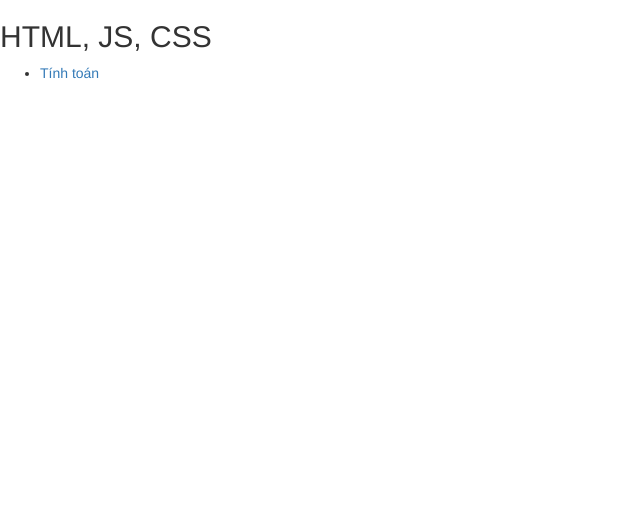
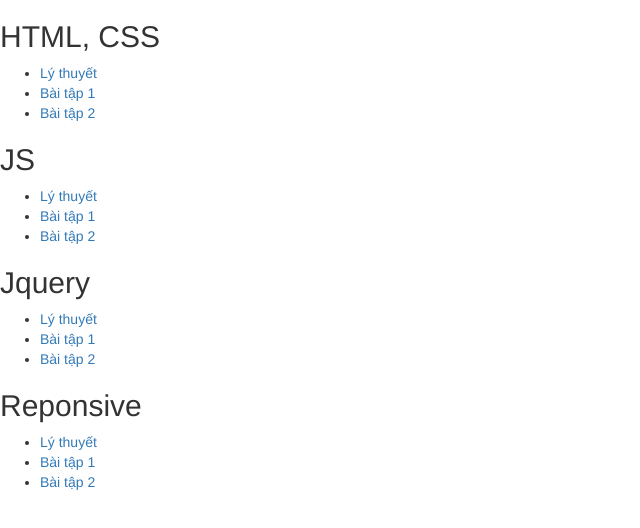
Before and after one commit to minhhathanhsang/minhhathanhsang.github.io, a plain HTML site: page index.html in a window 1280 px wide. Shown: the whole page, without its empty margins (0-640 px from the left). Drawn offline with Linux system fonts and the light colour scheme.

Commit message:
Update index.html

```diff
--- a/index.html
+++ b/index.html
@@ -8,15 +8,70 @@
     </head>
     <body>
 <div>
-     <h2>HTML, JS, CSS</h2>
+     <h2>HTML, CSS</h2>
 
      <ul>
        <li>
-           <a href="#" >Tính toán</a>
+           <a href="#" >Lý thuyết</a>
+       </li>
+       <li>
+           <a href="#" >Bài tập 1</a>
+       </li>
+       <li>
+           <a href="#" >Bài tập 2</a>
        </li>
      </ul>
 
 </div>
+<div>
+     <h2>JS</h2>
+
+     <ul>
+       <li>
+           <a href="#" >Lý thuyết</a>
+       </li>
+       <li>
+           <a href="#" >Bài tập 1</a>
+       </li>
+       <li>
+           <a href="#" >Bài tập 2</a>
+       </li>
+     </ul>
+
+</div>
+<div>
+     <h2>Jquery</h2>
+
+     <ul>
+       <li>
+           <a href="#" >Lý thuyết</a>
+       </li>
+       <li>
+           <a href="#" >Bài tập 1</a>
+       </li>
+       <li>
+           <a href="#" >Bài tập 2</a>
+       </li>
+     </ul>
+
+</div>
+<div>
+     <h2>Reponsive</h2>
+
+     <ul>
+       <li>
+           <a href="#" >Lý thuyết</a>
+       </li>
+       <li>
+           <a href="#" >Bài tập 1</a>
+       </li>
+       <li>
+           <a href="#" >Bài tập 2</a>
+       </li>
+     </ul>
+
+</div>
+
         <script type="text/javascript" src="./js/jquery-3.1.1.min.js"></script>
         <script type="text/javascript" src="./js/bootstrap.min.js"></script>
 
```
